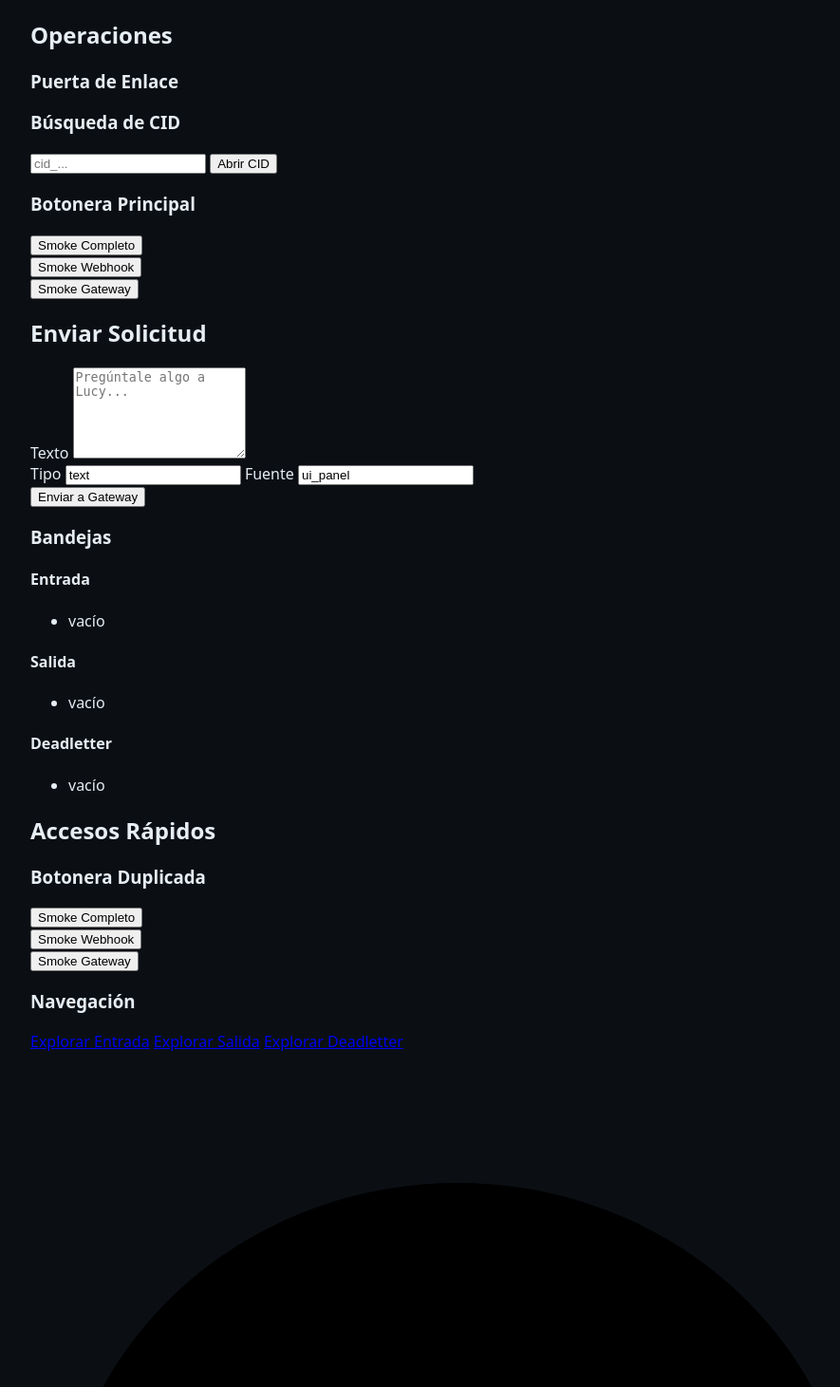
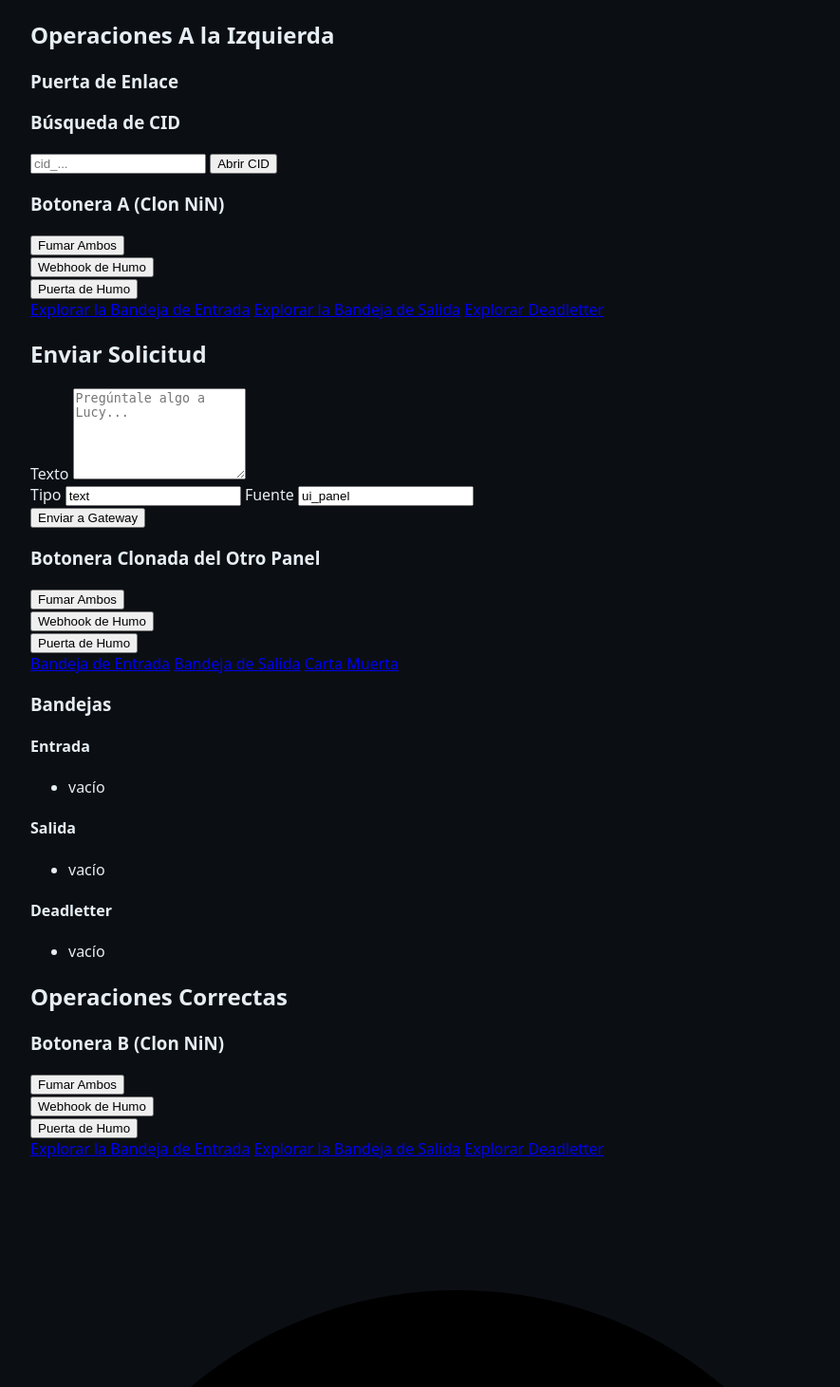
Before and after one commit to LokoKanishka/Lucy-C, a Flask app: template upstream/cunningham-Espejo/apps/lucy_panel/app/templates/home.html in a window 1280 px wide. Shown: the part 104-1565 px from the top of the page at 95% size, without its empty margins (158-1043 px from the left). Run offline with Flask 3, Linux system fonts and the light colour scheme; the template is opened without the code that fills it, so the values that code supplies are empty.

Commit message:
feat(panel): align button layout with NiN output controls

```diff
--- a/upstream/cunningham-Espejo/apps/lucy_panel/app/templates/home.html
+++ b/upstream/cunningham-Espejo/apps/lucy_panel/app/templates/home.html
@@ -24,7 +24,7 @@
 
     <section class="app-grid">
       <aside class="panel sidebar">
-        <h2 class="panel-title">Operaciones</h2>
+        <h2 class="panel-title">Operaciones A la Izquierda</h2>
 
         <div class="block">
           <h3>Puerta de Enlace</h3>
@@ -40,11 +40,14 @@
         </div>
 
         <div class="block">
-          <h3>Botonera Principal</h3>
+          <h3>Botonera A (Clon NiN)</h3>
           <div class="stack">
-            <form method="post" action="/ops/smoke"><input type="hidden" name="which" value="both" /><button type="submit">Smoke Completo</button></form>
-            <form method="post" action="/ops/smoke"><input type="hidden" name="which" value="webhook_smoke" /><button type="submit">Smoke Webhook</button></form>
-            <form method="post" action="/ops/smoke"><input type="hidden" name="which" value="gateway_e2e" /><button type="submit">Smoke Gateway</button></form>
+            <form method="post" action="/ops/smoke"><input type="hidden" name="which" value="both" /><button type="submit">Fumar Ambos</button></form>
+            <form method="post" action="/ops/smoke"><input type="hidden" name="which" value="webhook_smoke" /><button type="submit">Webhook de Humo</button></form>
+            <form method="post" action="/ops/smoke"><input type="hidden" name="which" value="gateway_e2e" /><button type="submit">Puerta de Humo</button></form>
+            <a class="btn-link" href="/browse/inbox">Explorar la Bandeja de Entrada</a>
+            <a class="btn-link" href="/browse/outbox">Explorar la Bandeja de Salida</a>
+            <a class="btn-link" href="/browse/deadletter">Explorar Deadletter</a>
           </div>
         </div>
       </aside>
@@ -67,6 +70,18 @@
         </form>
 
         <section class="block">
+          <h3>Botonera Clonada del Otro Panel</h3>
+          <div class="stack">
+            <form method="post" action="/ops/smoke"><input type="hidden" name="which" value="both" /><button type="submit">Fumar Ambos</button></form>
+            <form method="post" action="/ops/smoke"><input type="hidden" name="which" value="webhook_smoke" /><button type="submit">Webhook de Humo</button></form>
+            <form method="post" action="/ops/smoke"><input type="hidden" name="which" value="gateway_e2e" /><button type="submit">Puerta de Humo</button></form>
+            <a class="btn-link" href="/browse/inbox">Bandeja de Entrada</a>
+            <a class="btn-link" href="/browse/outbox">Bandeja de Salida</a>
+            <a class="btn-link" href="/browse/deadletter">Carta Muerta</a>
+          </div>
+        </section>
+
+        <section class="block">
           <h3>Bandejas</h3>
           <div class="tray-grid">
             <article class="tray">
@@ -86,22 +101,16 @@
       </section>
 
       <aside class="panel sidebar right">
-        <h2 class="panel-title">Accesos Rápidos</h2>
+        <h2 class="panel-title">Operaciones Correctas</h2>
 
         <div class="block">
-          <h3>Botonera Duplicada</h3>
+          <h3>Botonera B (Clon NiN)</h3>
           <div class="stack">
-            <form method="post" action="/ops/smoke"><input type="hidden" name="which" value="both" /><button type="submit">Smoke Completo</button></form>
-            <form method="post" action="/ops/smoke"><input type="hidden" name="which" value="webhook_smoke" /><button type="submit">Smoke Webhook</button></form>
-            <form method="post" action="/ops/smoke"><input type="hidden" name="which" value="gateway_e2e" /><button type="submit">Smoke Gateway</button></form>
-          </div>
-        </div>
-
-        <div class="block">
-          <h3>Navegación</h3>
-          <div class="stack">
-            <a class="btn-link" href="/browse/inbox">Explorar Entrada</a>
-            <a class="btn-link" href="/browse/outbox">Explorar Salida</a>
+            <form method="post" action="/ops/smoke"><input type="hidden" name="which" value="both" /><button type="submit">Fumar Ambos</button></form>
+            <form method="post" action="/ops/smoke"><input type="hidden" name="which" value="webhook_smoke" /><button type="submit">Webhook de Humo</button></form>
+            <form method="post" action="/ops/smoke"><input type="hidden" name="which" value="gateway_e2e" /><button type="submit">Puerta de Humo</button></form>
+            <a class="btn-link" href="/browse/inbox">Explorar la Bandeja de Entrada</a>
+            <a class="btn-link" href="/browse/outbox">Explorar la Bandeja de Salida</a>
             <a class="btn-link" href="/browse/deadletter">Explorar Deadletter</a>
           </div>
         </div>
```
